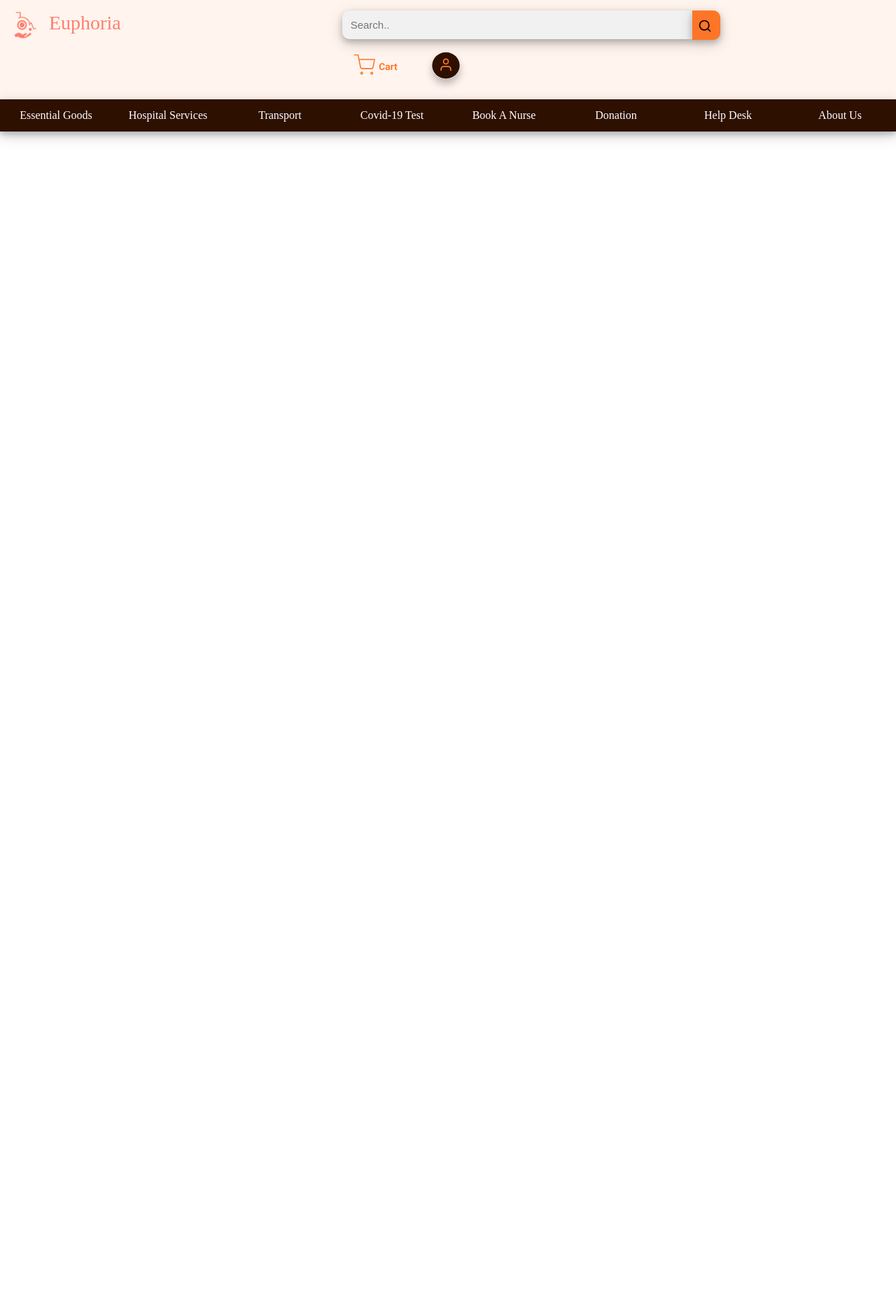
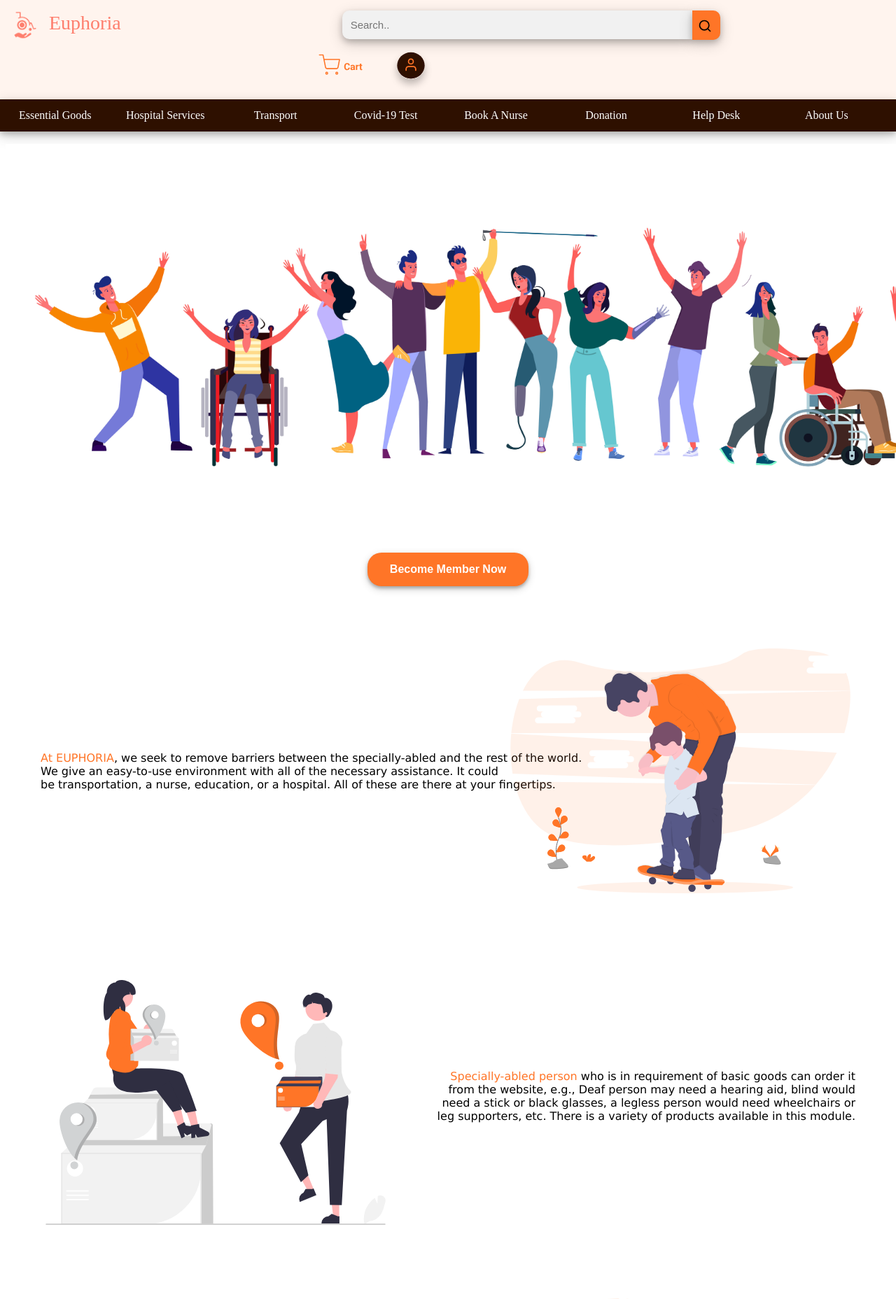
Before and after one commit to Akki-jain/Euphoria, a PHP site: page / in a window 1280 px wide; the page is wider, and only the part inside the window is pictured. Shown: the top 1857 px of that part at 70% size. Before the commit the page ends 200 px from the top of that part, so only its background shows below. Run offline with PHP 8.4, Linux system fonts and the light colour scheme.

Commit message:
Added illustrations to the homepage

```diff
--- a/design.css
+++ b/design.css
@@ -52,7 +52,7 @@
   }
 
   ul {
-    position:sticky;
+    /* position:sticky; */
     list-style-type: none;
     margin: 0;
     padding: 0;
@@ -73,7 +73,7 @@
     text-align: center;
     padding: 14px 16px;
     text-decoration: none;
-    width:12.5vw;
+    width:12.3vw;
   }
 
   li a:hover {
@@ -127,10 +127,32 @@
 }
 
 img.cart{
-    margin-left: 300px;
+    margin-left: 250px;
     margin-top:7px;
 }
 
 img.user{
   margin-top:7px;
 }
+
+.button1
+{
+    background-color: #FF7527;
+    border: none;
+    font-weight: bold;
+    color: white;
+    padding: 15px 32px;
+    text-align: center;
+    text-decoration: none;
+    display: inline-block;
+    font-size: 16px;
+    border-radius: 20px;
+    transition-duration: 0.6s;
+    box-shadow: 0 3px 4px 0 #0000003d, 0 4px 12px 0 #00000030;
+}
+
+.button1:hover {
+  background-color: #ca1f08;
+  color: #ffffff;
+  box-shadow: 0 12px 16px 0 rgba(0,0,0,0.24), 0 17px 50px 0 rgba(0,0,0,0.19);
+}
--- a/index.html
+++ b/index.html
@@ -3,7 +3,7 @@
 <head>
     <title>Euphoria | Home</title>
     <link rel="stylesheet" href="design.css">
-    <link rel="icon" type="image/x-icon" href="images/favicon.ico">
+    <link rel="icon" type="image/x-icon" href="icons/favicon.ico">
 </head>
 <body>
 
@@ -29,5 +29,37 @@
         <li><a href="about.asp">About Us</a></li>
       </ul>
 
+      <br>
+      <img src="images/carousel.jpg" height="580" width="1500">
+
+      <center><input type="button" value="Become Member Now" onclick="location.href = 'registration.html'" class="button1"></center>
+      <br><br>
+      <p align="left" style="margin-top: 200px; margin-left: 50px; font-family:'Lucida Sans'; font-size: medium;"><font color="FF7527">At EUPHORIA</font>,
+        we seek to remove barriers between the specially-abled and the rest of the world. <br>We give an easy-to-use environment with all of the necessary assistance.
+        It could <br>be transportation, a nurse, education, or a hospital. All of these are there at your fingertips.
+    <div style="text-align: right; vertical-align: middle; margin-top: -220px; margin-right: 50px;"><img src="images/undraw_fatherhood_-7-i19.svg" height="350" width=500" valign="middle"></div>
+    </p>
+
+    <br><br>
+      <p align="right" style="margin-top: 200px; margin-right: 50px; font-family:'Lucida Sans'; font-size: medium;"><font color="FF7527">Specially-abled person</font> who is in
+        requirement of basic goods can order it <br>from the website, e.g., Deaf person may need a hearing aid, blind would <br>need a stick
+        or black glasses, a legless person would need wheelchairs or <br>leg supporters, etc. There is a variety of products available in this module.
+    <div style="text-align: left; vertical-align: middle; margin-top: -220px; margin-left: 50px;"><img src="images/undraw_deliveries_2r4y.svg" height="350" width=500" valign="middle"></div>
+    </p>
+
+    <br><br>
+      <p align="left" style="margin-top: 200px; margin-left: 50px; font-family:'Lucida Sans'; font-size: medium;">We will provide the list of <font color="FF7527">hospitals
+         nearby</font> that deals with such cases. In case of <br>emergency, you can quickly get the information of the various <br>nearby hospitals immediately
+         who can help them with their disease/problem.
+    <div style="text-align: right; vertical-align: middle; margin-top: -220px; margin-right: 50px;"><img src="images/undraw_medicine_b-1-ol.svg" height="350" width=500" valign="middle"></div>
+    </p>
+
+    <br><br>
+      <p align="right" style="margin-top: 200px; margin-right: 50px; font-family:'Lucida Sans'; font-size: medium;">Specially-abled personWe provide <font color="FF7527">transport
+        facilities</font> to physically challenged people. <br>You can easily book a ride if you want to go anywhere around the city.
+    <div style="text-align: left; vertical-align: middle; margin-top: -220px; margin-left: 50px;"><img src="images/undraw_city_driver_re_0x5e.svg" height="350" width=500" valign="middle"></div>
+    </p>
+
+
 </body>
 </html>
```
Also changed, not shown: buttons/register button.png (added), icons/favicon.ico (added), images/carousel.jpg (added), images/favicon.ico (deleted), images/shopping-cart.svg (added), images/undraw_city_driver_re_0x5e.svg (added), images/undraw_collaborators_re_hont.svg (added), images/undraw_deliveries_2r4y.svg (added), images/undraw_fatherhood_-7-i19.svg (added), images/undraw_injured_9757.svg (added), images/undraw_medical_care_movn.svg (added), images/undraw_medicine_b-1-ol.svg (added), images/undraw_meditation_re_gll0.svg (added), images/undraw_pedestrian_crossing_l-6-jv.svg (added), 1 more files.
